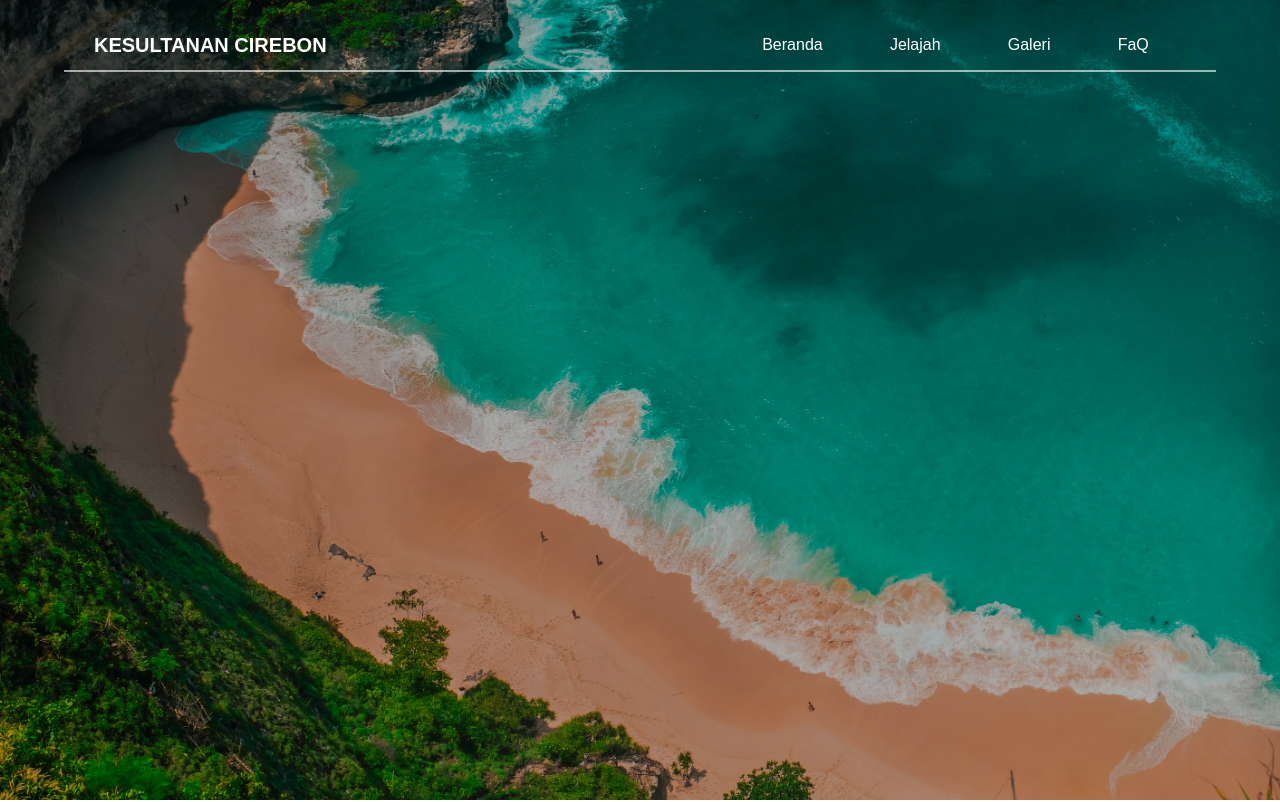
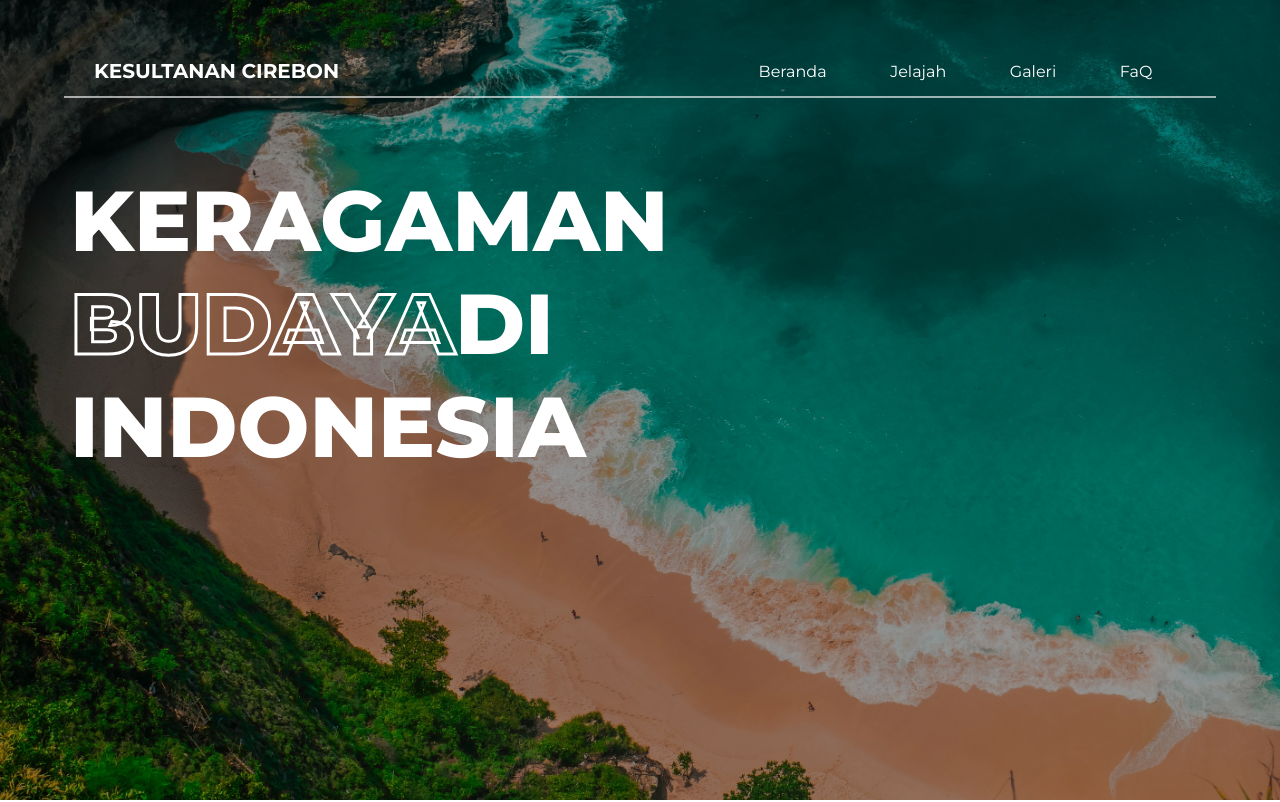
Before and after one commit to Olalaolele21/KesultananCirebon.github.io, a plain HTML site: page index.html in a window 1280 px wide. Drawn offline with Linux system fonts and the light colour scheme.

Commit message:
Menambahkan Section Tagline

```diff
--- a/index.html
+++ b/index.html
@@ -5,6 +5,9 @@
     <meta name="viewport" content="width=device-width, initial-scale=1.0">
     <title>Kesultanan Cirebon | Edukasi Sejarah</title>
     <link rel="stylesheet" href="style.css">
+    <link rel="preconnect" href="https://fonts.googleapis.com">
+    <link rel="preconnect" href="https://fonts.gstatic.com" crossorigin>
+    <link href="https://fonts.googleapis.com/css2?family=Montserrat:ital,wght@0,100..900;1,100..900&display=swap" rel="stylesheet">
 </head>
 <body>
     <div class="container">
@@ -22,7 +25,13 @@
             </div>
         </nav>
         <section>
-
+            <div class="section-text">
+                <div class="tagline">
+                    <h1>KERAGAMAN <span>BUDAYA</span>DI INDONESIA</h1>
+                </div>
+                <div class="plain-text"></div>
+            </div>
+            <div class="section-img"></div>
         </section>
     </div>
 </body>
--- a/style.css
+++ b/style.css
@@ -2,19 +2,19 @@ body {
     margin: 0;
     padding: 0;
     box-sizing: border-box;
-    font-family: Arial, Helvetica, sans-serif;
+    font-family: "Montserrat", sans-serif;
 }
 
 .container {
     width: 100%;
     height: 100vh;
-    background: linear-gradient(rgba(0,0,0,0.3), rgba(0,0,0,0.3)), url(./img/felfin-felfin-5MV818tzxeo-unsplash.jpg);
+    background: linear-gradient(rgba(0,0,0,0.4), rgba(0,0,0,0.4)), url(./img/felfin-felfin-5MV818tzxeo-unsplash.jpg);
     background-size: cover;
 }
 
 .container nav {
     width: 90%;
-    height: 70px;
+    height: 12%;
     background-color: transparent;
     border-bottom: 2px solid #ffffff9c;
     margin: 0 auto;
@@ -68,5 +68,40 @@ body {
 /* Section TagLine */
 
 section {
+    width: 100%;
+    height: 88%;
+    display: flex;
+    flex-direction: row;
+}
 
+section .section-text {
+    width: 50%;
+    height: 100%;
+    display: flex;
+    flex-direction: column;
 }
+
+section .section-text .tagline {
+    width: 100%;
+    height: 70%;
+    padding: 0 70px;
+}
+
+section .section-text .tagline h1 {
+    color: white;
+    font-size: 85px;
+    font-weight: 800;
+}
+
+section .section-text .tagline h1 span {
+    color: transparent;
+    -webkit-text-fill-color: transparent;
+    -webkit-text-stroke: 3px white;
+    font-size: 85px;
+    font-weight: 800;
+}
+
+section .section-text .plain-text {
+    width: 100%;
+    height: 30%;
+}
```
